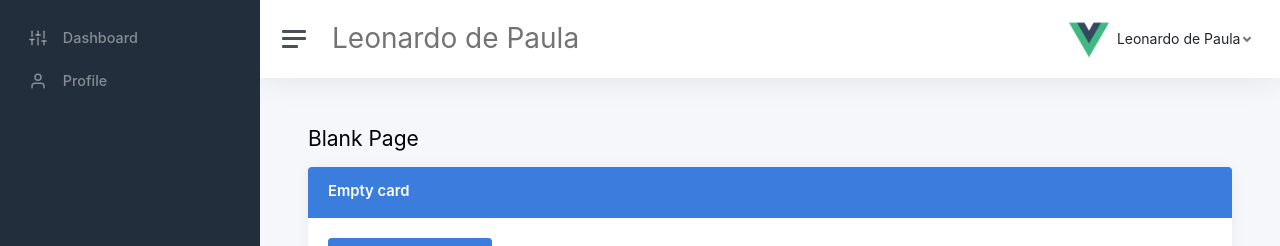
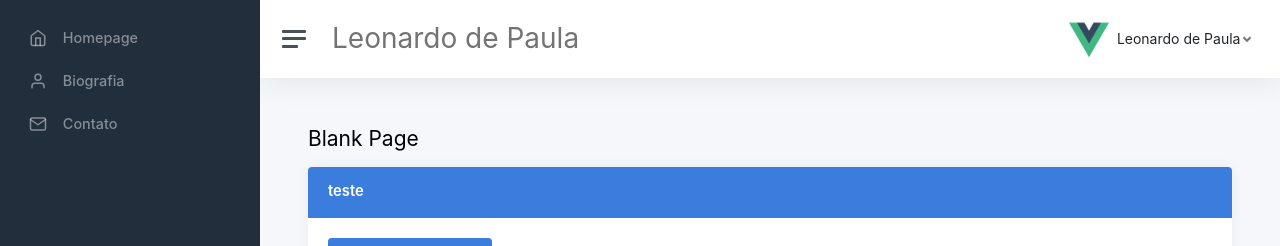
Before and after one commit to leonardodepaula/ldpcom, a Vue app in the folder frontend/: page / in a window 1280 px wide. Shown: the top 246 px of the page. Built offline with nearby package versions, Linux system fonts and the light colour scheme.

Commit message:
Collapse Sidebar

```diff
--- a/frontend/src/App.vue
+++ b/frontend/src/App.vue
@@ -1,53 +1,10 @@
 <template>
   <div class="wrapper">
-		<nav id="sidebar" class="sidebar js-sidebar">
-			<div class="sidebar-content js-simplebar">
-				<ul class="sidebar-nav mt-3">
-					<li class="sidebar-item">
-						<a class="sidebar-link" href="#">
-              <i class="align-middle" data-feather="sliders"></i> <span class="align-middle">Dashboard</span>
-            </a>
-					</li>
-
-					<li class="sidebar-item">
-						<a class="sidebar-link" href="#">
-              <i class="align-middle" data-feather="user"></i> <span class="align-middle">Profile</span>
-            </a>
-					</li>
-				</ul>
-			</div>
-		</nav>
+		<SideBar />
 
 		<div class="main">
-			<nav class="navbar navbar-expand navbar-light navbar-bg">
-				<a class="sidebar-toggle js-sidebar-toggle">
-          <i class="hamburger align-self-center"></i>
-        </a>
-        <ul class="navbar-nav">
-          <li class="nav-item">
-            <a class="h1 nav-link mb-0" href="/">Leonardo de Paula</a>
-          </li>
-        </ul>
 
-
-				<div class="navbar-collapse collapse">
-					<ul class="navbar-nav navbar-align">
-						<li class="nav-item dropdown">
-							<a class="nav-icon dropdown-toggle d-inline-block d-sm-none" href="#" data-bs-toggle="dropdown">
-                <i class="align-middle" data-feather="settings"></i>
-              </a>
-
-							<a class="nav-link dropdown-toggle d-none d-sm-inline-block" href="#" data-bs-toggle="dropdown">
-                <img src="./assets/logo.png" class="avatar img-fluid rounded me-1" alt="Charles Hall" /> <span class="text-dark">Leonardo de Paula</span>
-              </a>
-							<div class="dropdown-menu dropdown-menu-end">
-								<a class="dropdown-item" href="@"><i class="align-middle me-1" data-feather="user"></i> Profile</a>
-								<a class="dropdown-item" href="#">Log out</a>
-							</div>
-						</li>
-					</ul>
-				</div>
-			</nav>
+			<NavBar />
 
 			<main class="content">
 				<div class="container-fluid p-0">
@@ -58,7 +15,7 @@
 						<div class="col-12">
 							<div class="card">
 								<div class="card-header bg-primary">
-									<h5 class="card-title mb-0 text-white">Empty card</h5>
+									<h5 class="card-title mb-0 text-white">teste</h5>
 								</div>
 								<div class="card-body">
                   <!-- Button trigger modal -->
@@ -116,10 +73,15 @@
 
 <script>
 
+import SideBar from "./components/SideBar.vue"
+import NavBar from "./components/NavBar.vue"
+
 export default {
   name: 'App',
   components: {
-  }
+		SideBar,
+		NavBar,
+  },
 }
 </script>
 
--- a/frontend/src/assets/js/app.js
+++ b/frontend/src/assets/js/app.js
@@ -1,6 +1,5 @@
 // AdminKit (required)
 import "./modules/bootstrap";
-import "./modules/sidebar";
 import "./modules/theme";
 import "./modules/feather";
 
--- a/frontend/src/assets/js/modules/sidebar.js
+++ /dev/null
@@ -1,45 +0,0 @@
-// Usage: https://github.com/Grsmto/simplebar
-import SimpleBar from "simplebar";
-
-const initialize = () => {
-  initializeSimplebar();
-  initializeSidebarCollapse();
-}
-
-const initializeSimplebar = () => {
-  const simplebarElement = document.getElementsByClassName("js-simplebar")[0];
-
-  if(simplebarElement){
-    const simplebarInstance = new SimpleBar(document.getElementsByClassName("js-simplebar")[0]);
-
-    /* Recalculate simplebar on sidebar dropdown toggle */
-    const sidebarDropdowns = document.querySelectorAll(".js-sidebar [data-bs-parent]");
-
-    sidebarDropdowns.forEach(link => {
-      link.addEventListener("shown.bs.collapse", () => {
-        simplebarInstance.recalculate();
-      });
-      link.addEventListener("hidden.bs.collapse", () => {
-        simplebarInstance.recalculate();
-      });
-    });
-  }
-}
-
-const initializeSidebarCollapse = () => {
-  const sidebarElement = document.getElementsByClassName("js-sidebar")[0];
-  const sidebarToggleElement = document.getElementsByClassName("js-sidebar-toggle")[0];
-
-  if(sidebarElement && sidebarToggleElement) {
-    sidebarToggleElement.addEventListener("click", () => {
-      sidebarElement.classList.toggle("collapsed");
-
-      sidebarElement.addEventListener("transitionend", () => {
-        window.dispatchEvent(new Event("resize"));
-      });
-    });
-  }
-}
-
-// Wait until page is loaded
-document.addEventListener("DOMContentLoaded", () => initialize());
--- /dev/null
+++ b/frontend/src/components/NavBar.vue
@@ -0,0 +1,45 @@
+<template>
+  <nav class="navbar navbar-expand navbar-light navbar-bg">
+    <a class="sidebar-toggle js-sidebar-toggle" @click="toggleSidebar">
+      <i class="hamburger align-self-center"></i>
+    </a>
+    <ul class="navbar-nav">
+      <li class="nav-item">
+        <a class="h1 nav-link mb-0" href="/">Leonardo de Paula</a>
+      </li>
+    </ul>
+    <div class="navbar-collapse collapse">
+      <ul class="navbar-nav navbar-align">
+        <li class="nav-item dropdown">
+          <a class="nav-icon dropdown-toggle d-inline-block d-sm-none" href="#" data-bs-toggle="dropdown">
+            <i class="align-middle" data-feather="settings"></i>
+          </a>
+
+          <a class="nav-link dropdown-toggle d-none d-sm-inline-block" href="#" data-bs-toggle="dropdown">
+            <img src="../assets/logo.png" class="avatar img-fluid rounded me-1" alt="Charles Hall" /> <span class="text-dark">Leonardo de Paula</span>
+          </a>
+          <div class="dropdown-menu dropdown-menu-end">
+            <a class="dropdown-item" href="@"><i class="align-middle me-1" data-feather="user"></i> Profile</a>
+            <a class="dropdown-item" href="#">Log out</a>
+          </div>
+        </li>
+      </ul>
+    </div>
+  </nav>
+</template>
+
+<script>
+export default {
+  methods: {
+		toggleSidebar() {
+			this.$store.dispatch({
+        type: 'sidebarmodule/toggleSidebar'
+      })
+		}
+	}
+}
+</script>
+
+<style>
+
+</style>
--- /dev/null
+++ b/frontend/src/components/SideBar.vue
@@ -0,0 +1,43 @@
+<template>
+  <nav
+    id="sidebar"
+    class="sidebar js-sidebar"
+    :class="{collapsed: sidebarCollapsed}"
+  >
+    <div class="sidebar-content js-simplebar">
+      <ul class="sidebar-nav mt-3">
+        <li class="sidebar-item">
+          <a class="sidebar-link" href="#">
+            <i class="align-middle" data-feather="home"></i> <span class="align-middle">Homepage</span>
+          </a>
+        </li>
+
+        <li class="sidebar-item">
+          <a class="sidebar-link" href="#">
+            <i class="align-middle" data-feather="user"></i> <span class="align-middle">Biografia</span>
+          </a>
+        </li>
+
+        <li class="sidebar-item">
+          <a class="sidebar-link" href="#">
+            <i class="align-middle" data-feather="mail"></i> <span class="align-middle">Contato</span>
+          </a>
+        </li>
+      </ul>
+    </div>
+  </nav>
+</template>
+
+<script>
+export default {
+  computed: {
+    sidebarCollapsed() {
+      return this.$store.getters['sidebarmodule/getSidebarStatus']
+    }
+  }
+}
+</script>
+
+<style>
+
+</style>
--- a/frontend/src/main.js
+++ b/frontend/src/main.js
@@ -1,6 +1,6 @@
 import { createApp } from 'vue'
 import App from './App.vue'
-import store from './store'
+import store from './store/index.js'
 
 import "./assets/js/app.js"
 import "./assets/css/app.css"
--- a/frontend/src/store/index.js
+++ b/frontend/src/store/index.js
@@ -1,12 +1,11 @@
 import { createStore } from 'vuex'
 
-export default createStore({
-  state: {
-  },
-  mutations: {
-  },
-  actions: {
-  },
+import SideBarModule from "./modules/sidebar.js"
+
+const store = new createStore({
   modules: {
+    sidebarmodule: SideBarModule
   }
 })
+
+export default store;
--- /dev/null
+++ b/frontend/src/store/modules/sidebar.js
@@ -0,0 +1,23 @@
+const SideBarModule = {
+  namespaced: true,
+  state: {
+    sidebarIsCollapsed: false
+  },
+  mutations: {
+    toggleSidebar(state) {
+      state.sidebarIsCollapsed = !state.sidebarIsCollapsed
+    }
+  },
+  actions: {
+    toggleSidebar(context) {
+      context.commit('toggleSidebar')
+    }
+  },
+  getters: {
+    getSidebarStatus(state) {
+      return state.sidebarIsCollapsed
+    }
+  }
+}
+
+export default SideBarModule;
```
